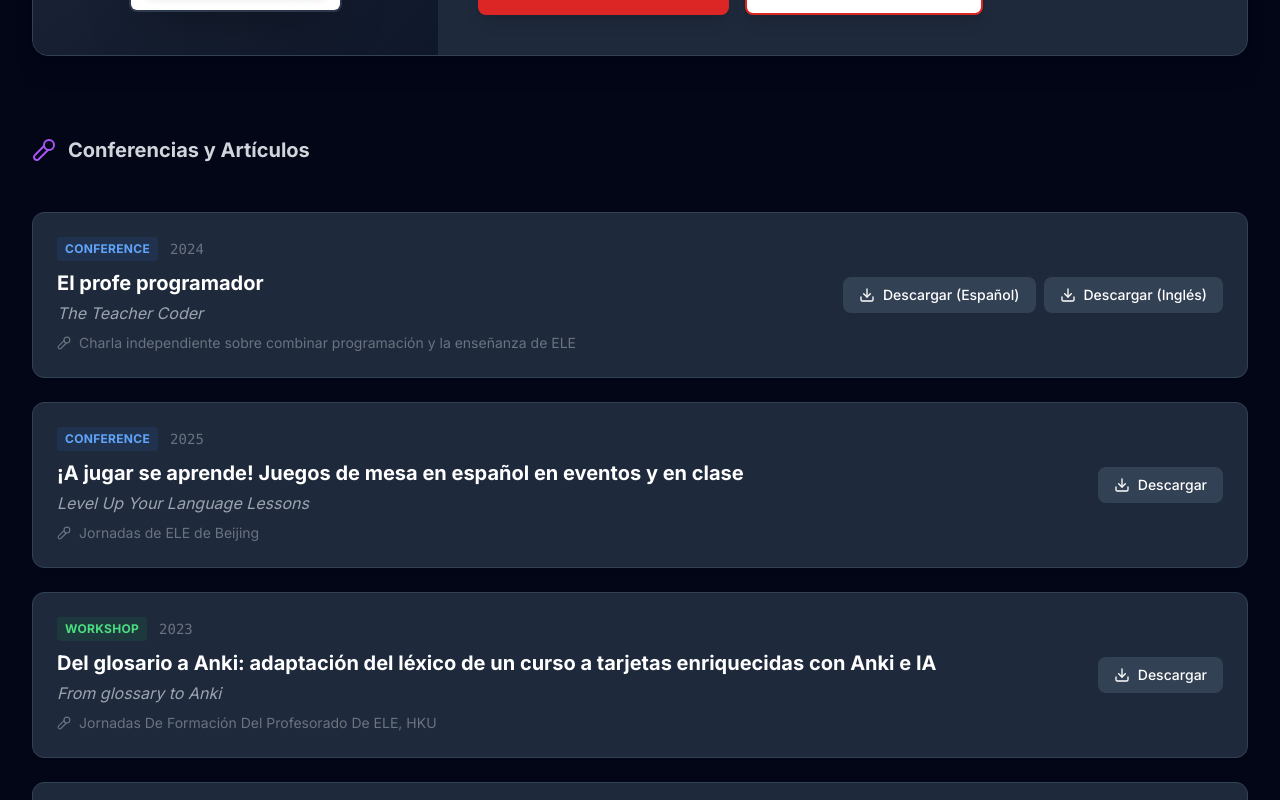
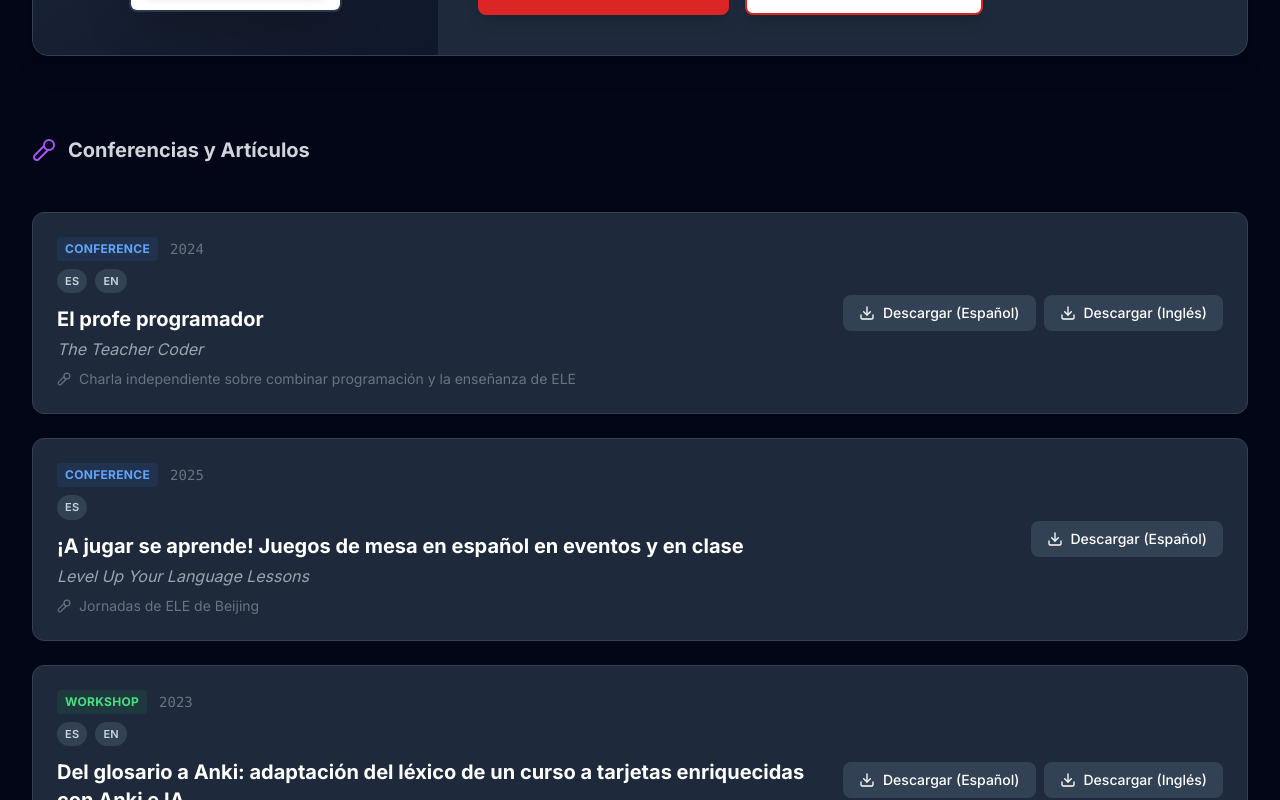
Before and after one commit to balpomorelitm/pablotorrado2, a React (Vite) app: page / in a window 1280 px wide. Shown: the part 7380-8180 px from the top of the page. Built offline with nearby package versions, Linux system fonts and the light colour scheme.

Commit message:
Add language labels and bilingual downloads for talks

```diff
--- a/components/Publications.tsx
+++ b/components/Publications.tsx
@@ -4,7 +4,9 @@ import { Download, Mic2, BookOpen, ShoppingCart } from 'lucide-react';
 import { PUBLICATIONS } from '../constants';
 import { useLanguage } from '../contexts/LanguageContext';
 
-const downloadLabelMap = {
+type LanguageCode = 'en' | 'es';
+
+const downloadLabelMap: Record<LanguageCode, Record<LanguageCode, string>> = {
   en: {
     en: 'Download (English)',
     es: 'Download (Spanish)'
@@ -12,6 +14,17 @@ const downloadLabelMap = {
   es: {
     en: 'Descargar (Inglés)',
     es: 'Descargar (Español)'
+  }
+};
+
+const languageNameMap: Record<LanguageCode, Record<LanguageCode, string>> = {
+  en: {
+    en: 'English',
+    es: 'Spanish'
+  },
+  es: {
+    en: 'Inglés',
+    es: 'Español'
   }
 };
 
@@ -124,8 +137,10 @@ const Publications: React.FC = () => {
                 </h3>
              </div>
           )}
-          {otherPublications.map((pub) => (
-            <div key={pub.id} className="bg-white dark:bg-card hover:bg-slate-50 dark:hover:bg-slate-800 p-6 rounded-xl border border-slate-200 dark:border-slate-700 transition-all duration-300 group shadow-sm hover:shadow-md">
+          {otherPublications.map((pub) => {
+            const publicationLanguages = (pub.languages ?? ['es']) as LanguageCode[];
+            return (
+              <div key={pub.id} className="bg-white dark:bg-card hover:bg-slate-50 dark:hover:bg-slate-800 p-6 rounded-xl border border-slate-200 dark:border-slate-700 transition-all duration-300 group shadow-sm hover:shadow-md">
               <div className="flex flex-col md:flex-row md:items-center justify-between gap-4">
                 <div className="flex-1">
                   <div className="flex items-center gap-3 mb-2">
@@ -137,6 +152,17 @@ const Publications: React.FC = () => {
                        {pub.type}
                      </span>
                      <span className="text-slate-500 dark:text-gray-500 text-sm font-mono">{pub.year}</span>
+                  </div>
+                  <div className="flex flex-wrap gap-2 mb-3">
+                    {publicationLanguages.map((langCode) => (
+                      <span
+                        key={`${pub.id}-${langCode}`}
+                        className="px-2 py-1 rounded-full text-[11px] font-semibold uppercase tracking-wide bg-slate-100 dark:bg-slate-700 text-slate-600 dark:text-slate-300"
+                        title={languageNameMap[language][langCode]}
+                      >
+                        {langCode.toUpperCase()}
+                      </span>
+                    ))}
                   </div>
                   <h3 className="text-xl font-bold text-slate-900 dark:text-white group-hover:text-primary transition-colors mb-1">
                     {language === 'es' ? pub.spanishTitle : pub.title}
@@ -171,7 +197,7 @@ const Publications: React.FC = () => {
                   ) : pub.downloadUrl ? (
                     <a href={pub.downloadUrl} className="w-full md:w-auto flex items-center justify-center gap-2 px-4 py-2 bg-slate-100 dark:bg-slate-700 hover:bg-primary hover:text-white dark:hover:bg-primary text-slate-700 dark:text-white rounded-lg transition-colors text-sm font-medium">
                       <Download size={16} />
-                      {language === 'en' ? 'Access Material' : 'Descargar'}
+                      {downloadLabelMap[language][publicationLanguages[0]]}
                     </a>
                   ) : (
                     <span className="text-xs text-gray-400 dark:text-gray-600 italic">
@@ -181,7 +207,8 @@ const Publications: React.FC = () => {
                 </div>
               </div>
             </div>
-          ))}
+          );
+          })}
         </div>
       </div>
     </section>
--- a/constants.ts
+++ b/constants.ts
@@ -170,7 +170,8 @@ export const PUBLICATIONS: Publication[] = [
     downloadUrls: {
       en: "/documentos/The 'Teacher  Coder'.pdf",
       es: "/documentos/El profe programador.pdf"
-    }
+    },
+    languages: ['es', 'en']
   },
   {
     id: 'beijing2025',
@@ -194,7 +195,11 @@ export const PUBLICATIONS: Publication[] = [
     },
     year: "2023",
     type: "Workshop",
-    downloadUrl: "/documentos/Jornadas HKU 2023 Pablo Torrado.zip"
+    downloadUrls: {
+      es: "/documentos/Jornadas HKU 2023 Pablo Torrado.zip",
+      en: "/documentos/2024 - From a Course Glossary to Anki Flashcards with the help of AI.pdf"
+    },
+    languages: ['es', 'en']
   },
   {
     id: 'bkk2020',
--- a/types.ts
+++ b/types.ts
@@ -21,6 +21,7 @@ export interface Publication {
   year: string;
   downloadUrl?: string;
   downloadUrls?: Partial<Record<'en' | 'es', string>>;
+  languages?: ('en' | 'es')[];
   type: 'Conference' | 'Workshop' | 'Article' | 'Book';
   // New fields for Books
   imageUrl?: string;
```
